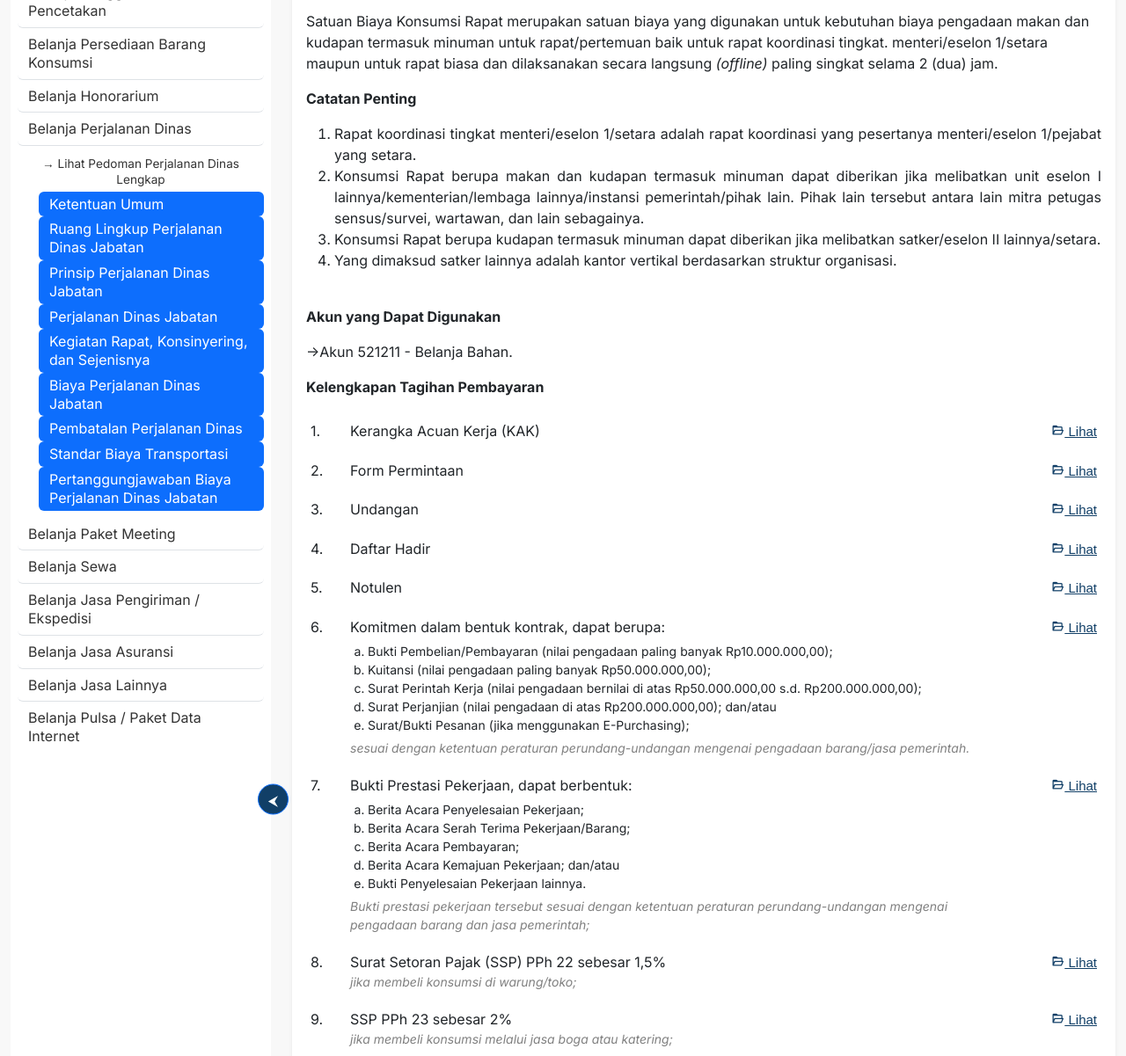
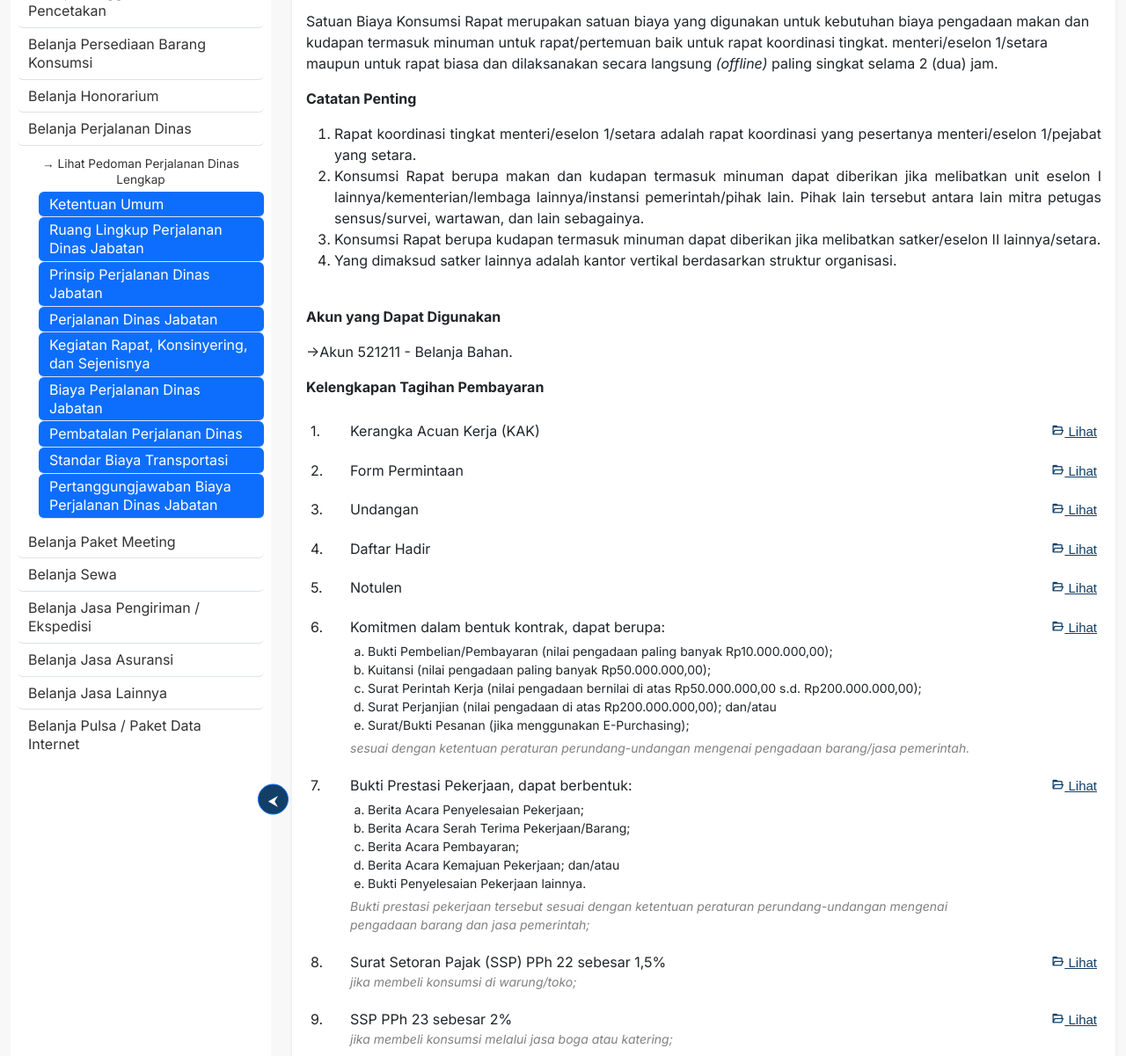
Before and after one commit to MuhammadAlfarazi-rpl/dashboard-patuh, a PHP site: page /kategori_belanja.php in a window 1280 px wide, after a click on "→ Lihat Pedoman Perjalanan Dinas Lengkap". Shown: the part 231-1432 px from the top of the page at 88% size. Run offline with PHP 8.4, Linux system fonts and the light colour scheme.

Commit message:
menambahkan garis batas pada submenu

```diff
--- a/includes/side_menu2.php
+++ b/includes/side_menu2.php
@@ -16,15 +16,15 @@
 
   <!-- Submenu Collapse -->
   <div class="collapse ps-4" id="collapse-pedoman-perjalanan">
-    <a class="nav-link py-1 small" id="tab-5-1" data-bs-toggle="pill" href="#pills-5-1" role="tab">Ketentuan Umum</a>
-    <a class="nav-link py-1 small" id="tab-5-2" data-bs-toggle="pill" href="#pills-5-2" role="tab">Ruang Lingkup Perjalanan Dinas Jabatan</a>
-    <a class="nav-link py-1 small" id="tab-5-3" data-bs-toggle="pill" href="#pills-5-3" role="tab">Prinsip Perjalanan Dinas Jabatan</a>
-    <a class="nav-link py-1 small" id="tab-5-4" data-bs-toggle="pill" href="#pills-5-4" role="tab">Perjalanan Dinas Jabatan</a>
-    <a class="nav-link py-1 small" id="tab-5-5" data-bs-toggle="pill" href="#pills-5-5" role="tab">Kegiatan Rapat, Konsinyering, dan Sejenisnya</a>
-    <a class="nav-link py-1 small" id="tab-5-6" data-bs-toggle="pill" href="#pills-5-6" role="tab">Biaya Perjalanan Dinas Jabatan</a>
-    <a class="nav-link py-1 small" id="tab-5-7" data-bs-toggle="pill" href="#pills-5-7" role="tab">Pembatalan Perjalanan Dinas</a>
-    <a class="nav-link py-1 small" id="tab-5-8" data-bs-toggle="pill" href="#pills-5-8" role="tab">Standar Biaya Transportasi</a>
-    <a class="nav-link py-1 small" id="tab-5-9" data-bs-toggle="pill" href="#pills-5-9" role="tab">Pertanggungjawaban Biaya Perjalanan Dinas Jabatan</a>
+    <a class="nav-link border-bottom py-1 small" id="tab-5-1" data-bs-toggle="pill" href="#pills-5-1" role="tab">Ketentuan Umum</a>
+    <a class="nav-link border-bottom py-1 small" id="tab-5-2" data-bs-toggle="pill" href="#pills-5-2" role="tab">Ruang Lingkup Perjalanan Dinas Jabatan</a>
+    <a class="nav-link border-bottom py-1 small" id="tab-5-3" data-bs-toggle="pill" href="#pills-5-3" role="tab">Prinsip Perjalanan Dinas Jabatan</a>
+    <a class="nav-link border-bottom py-1 small" id="tab-5-4" data-bs-toggle="pill" href="#pills-5-4" role="tab">Perjalanan Dinas Jabatan</a>
+    <a class="nav-link border-bottom py-1 small" id="tab-5-5" data-bs-toggle="pill" href="#pills-5-5" role="tab">Kegiatan Rapat, Konsinyering, dan Sejenisnya</a>
+    <a class="nav-link border-bottom py-1 small" id="tab-5-6" data-bs-toggle="pill" href="#pills-5-6" role="tab">Biaya Perjalanan Dinas Jabatan</a>
+    <a class="nav-link border-bottom py-1 small" id="tab-5-7" data-bs-toggle="pill" href="#pills-5-7" role="tab">Pembatalan Perjalanan Dinas</a>
+    <a class="nav-link border-bottom py-1 small" id="tab-5-8" data-bs-toggle="pill" href="#pills-5-8" role="tab">Standar Biaya Transportasi</a>
+    <a class="nav-link border-bottom py-1 small" id="tab-5-9" data-bs-toggle="pill" href="#pills-5-9" role="tab">Pertanggungjawaban Biaya Perjalanan Dinas Jabatan</a>
   </div>
 
   <!-- Spacer bawah sebelum menu selanjutnya -->
```
